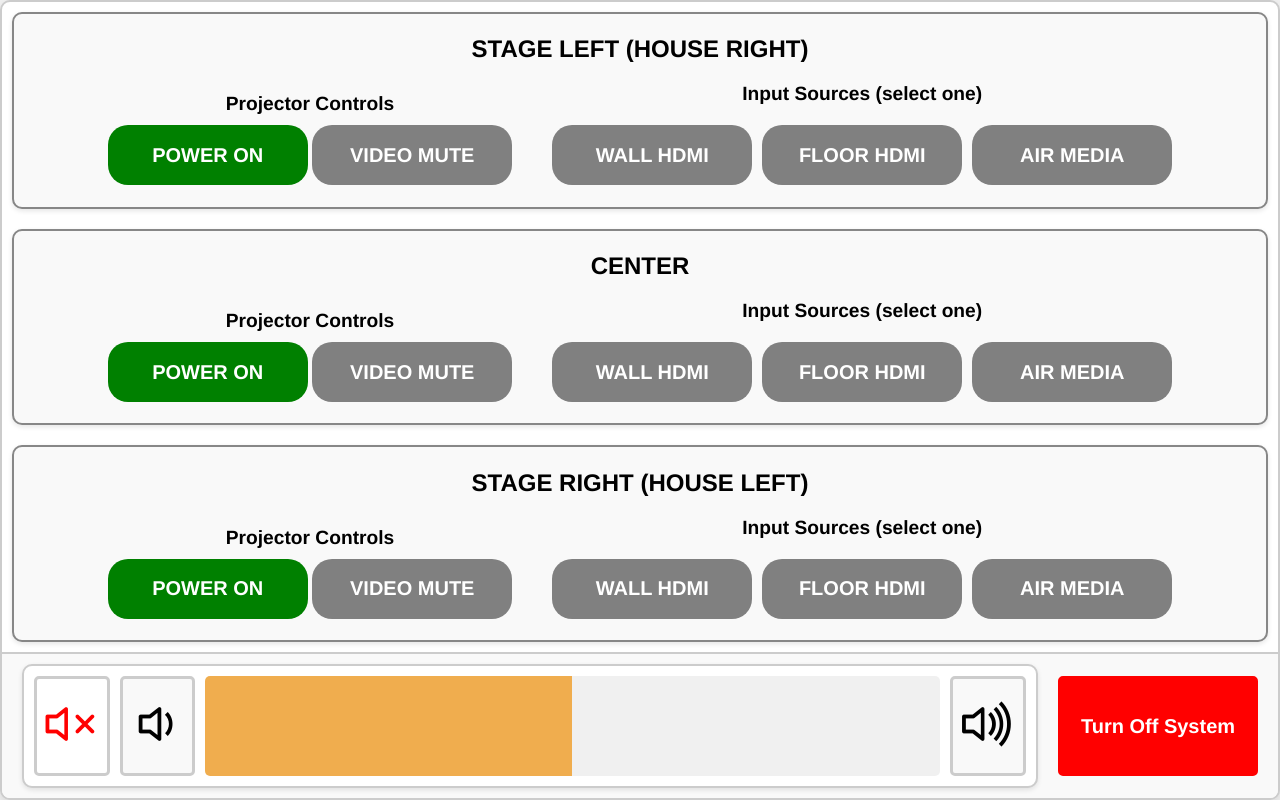
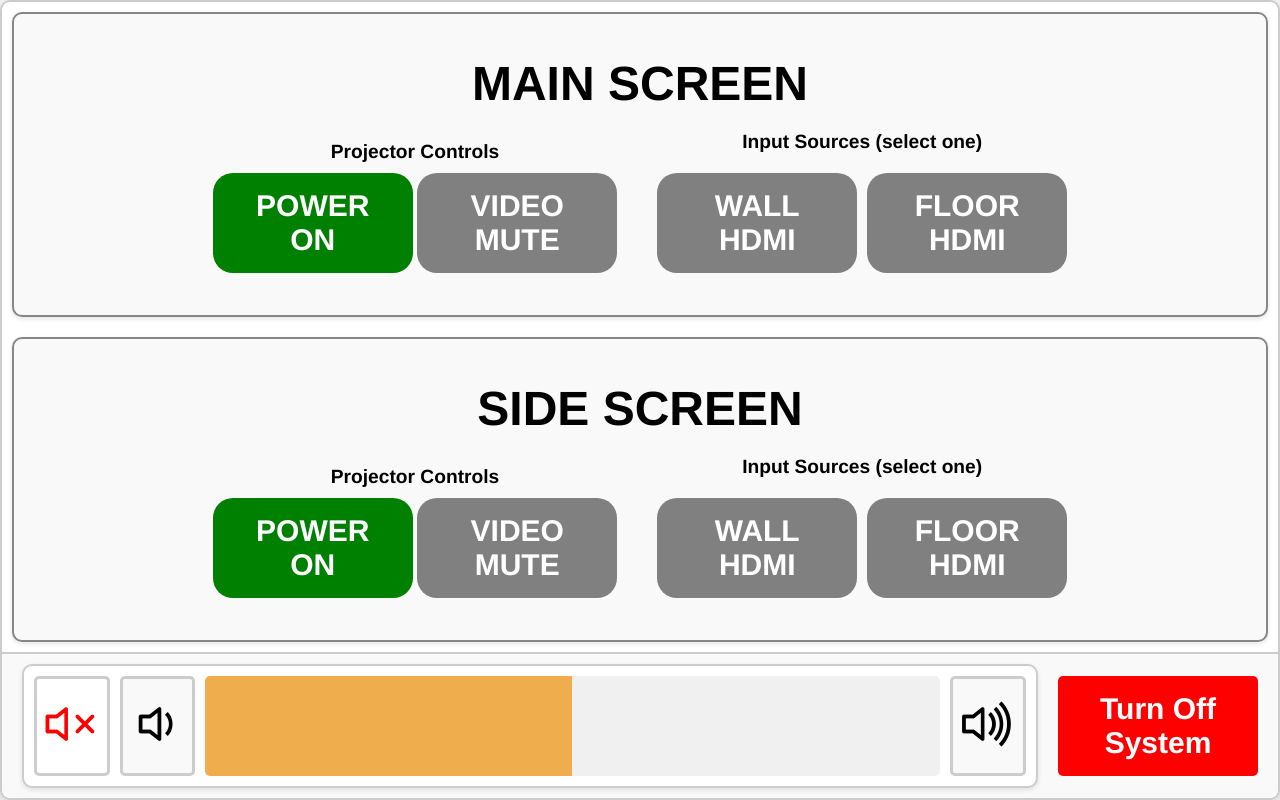
Before and after one commit to jon-ebu/crestron-controlpanel, a SvelteKit app in the folder crestron-touchpanel/: page / in a window 1280 px wide. Built offline with nearby package versions, Linux system fonts and the light colour scheme.

Commit message:
tweaking CSS

```diff
--- a/crestron-touchpanel/src/lib/Button.svelte
+++ b/crestron-touchpanel/src/lib/Button.svelte
@@ -37,13 +37,13 @@
 <style>
   button {
     padding: 10px 20px;
-    font-size: 20px;
+    font-size: 30px;
     font-weight: bold;
     border: none;
     cursor: pointer;
     border-radius: 20px;
     width: 200px;
-    height: 60px;
+    height: 100px;
     text-align: center;
     white-space: wrap;
     transition: all 0.3s ease; /* Smooth transition for animations */
--- a/crestron-touchpanel/src/lib/VideoControls.svelte
+++ b/crestron-touchpanel/src/lib/VideoControls.svelte
@@ -60,7 +60,7 @@
   }
 
   h1 {
-    font-size: 1.5rem;
+    font-size: 3rem;
     margin: 0;
   }
 
--- a/crestron-touchpanel/src/routes/+page.svelte
+++ b/crestron-touchpanel/src/routes/+page.svelte
@@ -16,12 +16,6 @@
       selectedColor: "black",
       unselectedColor: "gray",
     },
-    {
-      selectedLabel: "AIR MEDIA",
-      unselectedLabel: "AIR MEDIA",
-      selectedColor: "black",
-      unselectedColor: "gray",
-    },
   ];
 
 </script>
@@ -31,9 +25,8 @@
 <div id="scaling-container">
   <div id="page-container">
     <!-- Main Screen Section -->
-    <VideoControls title="STAGE LEFT (HOUSE RIGHT)" inputSources={inputSources} />
-    <VideoControls title="CENTER" inputSources={inputSources} />
-    <VideoControls title="STAGE RIGHT (HOUSE LEFT)" inputSources={inputSources} />
+    <VideoControls title="MAIN SCREEN" inputSources={inputSources} />
+    <VideoControls title="SIDE SCREEN" inputSources={inputSources} />
     <Footer />
   </div>
 </div>
```
